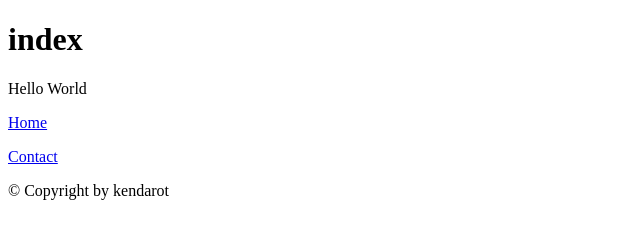
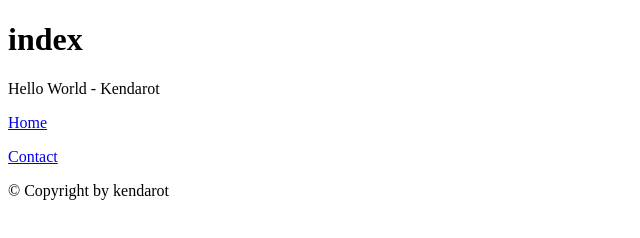
Before and after one commit to kendarot/SimpleTest-Kendarot10, a plain HTML site: page index.html in a window 1280 px wide. Shown: the full height of the page, 0-640 px from the left. Drawn offline with Linux system fonts and the light colour scheme.

Commit message:
resubmit

```diff
--- a/index.html
+++ b/index.html
@@ -24,7 +24,7 @@
 				<h1>index</h1>
 			</header>
 			<nav>
-				Hello World
+				Hello World - Kendarot
 				<p>
 					<a href="/">Home</a>
 				</p>
```
